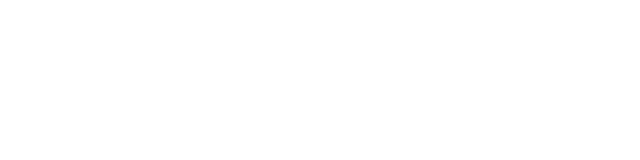
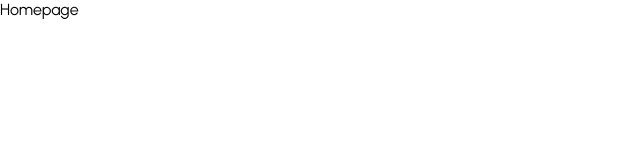
Before and after one commit to alexis19b/ecomerce-frontend, a React (Create React App) app: page / in a window 1280 px wide. Shown: the top 160 px of the page, without its empty margins (0-640 px from the left). Built offline with nearby package versions, Linux system fonts and the light colour scheme.

Commit message:
project start

```diff
--- a/public/index.html
+++ b/public/index.html
@@ -9,35 +9,26 @@
       name="description"
       content="Web site created using create-react-app"
     />
+    <link rel="preconnect" href="https://fonts.googleapis.com" />
+    <link rel="preconnect" href="https://fonts.gstatic.com" crossorigin />
+    <link
+      href="https://fonts.googleapis.com/css2?family=Urbanist:ital,wght@0,100;0,200;0,300;0,400;0,500;0,600;0,700;0,800;0,900;1,100;1,200;1,300;1,400;1,600;1,700;1,800;1,900&display=swap"
+      rel="stylesheet"
+    />
+    <style>
+      * {
+        margin: 0;
+        font-family: "Urbanist", sans-serif;
+      }
+    </style>
     <link rel="apple-touch-icon" href="%PUBLIC_URL%/logo192.png" />
-    <!--
-      manifest.json provides metadata used when your web app is installed on a
-      user's mobile device or desktop. See https://developers.google.com/web/fundamentals/web-app-manifest/
-    -->
+
     <link rel="manifest" href="%PUBLIC_URL%/manifest.json" />
-    <!--
-      Notice the use of %PUBLIC_URL% in the tags above.
-      It will be replaced with the URL of the `public` folder during the build.
-      Only files inside the `public` folder can be referenced from the HTML.
 
-      Unlike "/favicon.ico" or "favicon.ico", "%PUBLIC_URL%/favicon.ico" will
-      work correctly both with client-side routing and a non-root public URL.
-      Learn how to configure a non-root public URL by running `npm run build`.
-    -->
-    <title>React App</title>
+    <title>Ecomerce React</title>
   </head>
   <body>
     <noscript>You need to enable JavaScript to run this app.</noscript>
     <div id="root"></div>
-    <!--
-      This HTML file is a template.
-      If you open it directly in the browser, you will see an empty page.
-
-      You can add webfonts, meta tags, or analytics to this file.
-      The build step will place the bundled scripts into the <body> tag.
-
-      To begin the development, run `npm start` or `yarn start`.
-      To create a production bundle, use `npm run build` or `yarn build`.
-    -->
   </body>
 </html>
--- a/src/App.css
+++ /dev/null
@@ -1,38 +0,0 @@
-.App {
-  text-align: center;
-}
-
-.App-logo {
-  height: 40vmin;
-  pointer-events: none;
-}
-
-@media (prefers-reduced-motion: no-preference) {
-  .App-logo {
-    animation: App-logo-spin infinite 20s linear;
-  }
-}
-
-.App-header {
-  background-color: #282c34;
-  min-height: 100vh;
-  display: flex;
-  flex-direction: column;
-  align-items: center;
-  justify-content: center;
-  font-size: calc(10px + 2vmin);
-  color: white;
-}
-
-.App-link {
-  color: #61dafb;
-}
-
-@keyframes App-logo-spin {
-  from {
-    transform: rotate(0deg);
-  }
-  to {
-    transform: rotate(360deg);
-  }
-}
--- a/src/App.js
+++ b/src/App.js
@@ -1,7 +1,12 @@
-import "./App.css";
+import Home from "./pages/home/Home";
 
 function App() {
-  return <div className="App"></div>;
+  return (
+    <div>
+      {" "}
+      <Home />{" "}
+    </div>
+  );
 }
 
 export default App;
--- a/src/index.css
+++ /dev/null
@@ -1,13 +0,0 @@
-body {
-  margin: 0;
-  font-family: -apple-system, BlinkMacSystemFont, 'Segoe UI', 'Roboto', 'Oxygen',
-    'Ubuntu', 'Cantarell', 'Fira Sans', 'Droid Sans', 'Helvetica Neue',
-    sans-serif;
-  -webkit-font-smoothing: antialiased;
-  -moz-osx-font-smoothing: grayscale;
-}
-
-code {
-  font-family: source-code-pro, Menlo, Monaco, Consolas, 'Courier New',
-    monospace;
-}
--- a/src/index.js
+++ b/src/index.js
@@ -1,6 +1,5 @@
 import React from "react";
 import ReactDOM from "react-dom";
-import "./index.css";
 import App from "./App";
 
 ReactDOM.render(
--- /dev/null
+++ b/src/pages/home/Home.jsx
@@ -0,0 +1,7 @@
+import React from "react";
+
+const Home = () => {
+  return <div>Homepage</div>;
+};
+
+export default Home;
```
